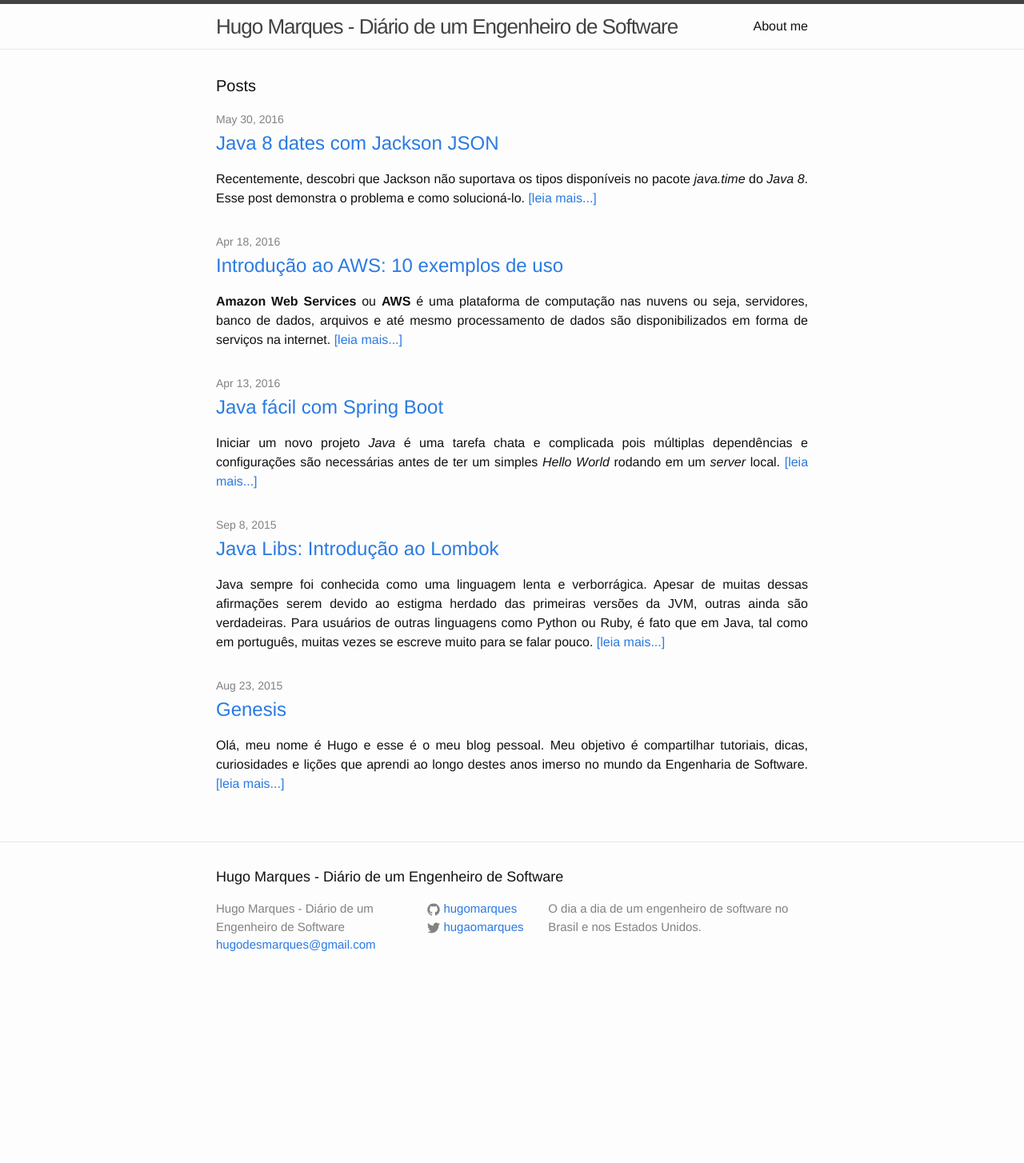
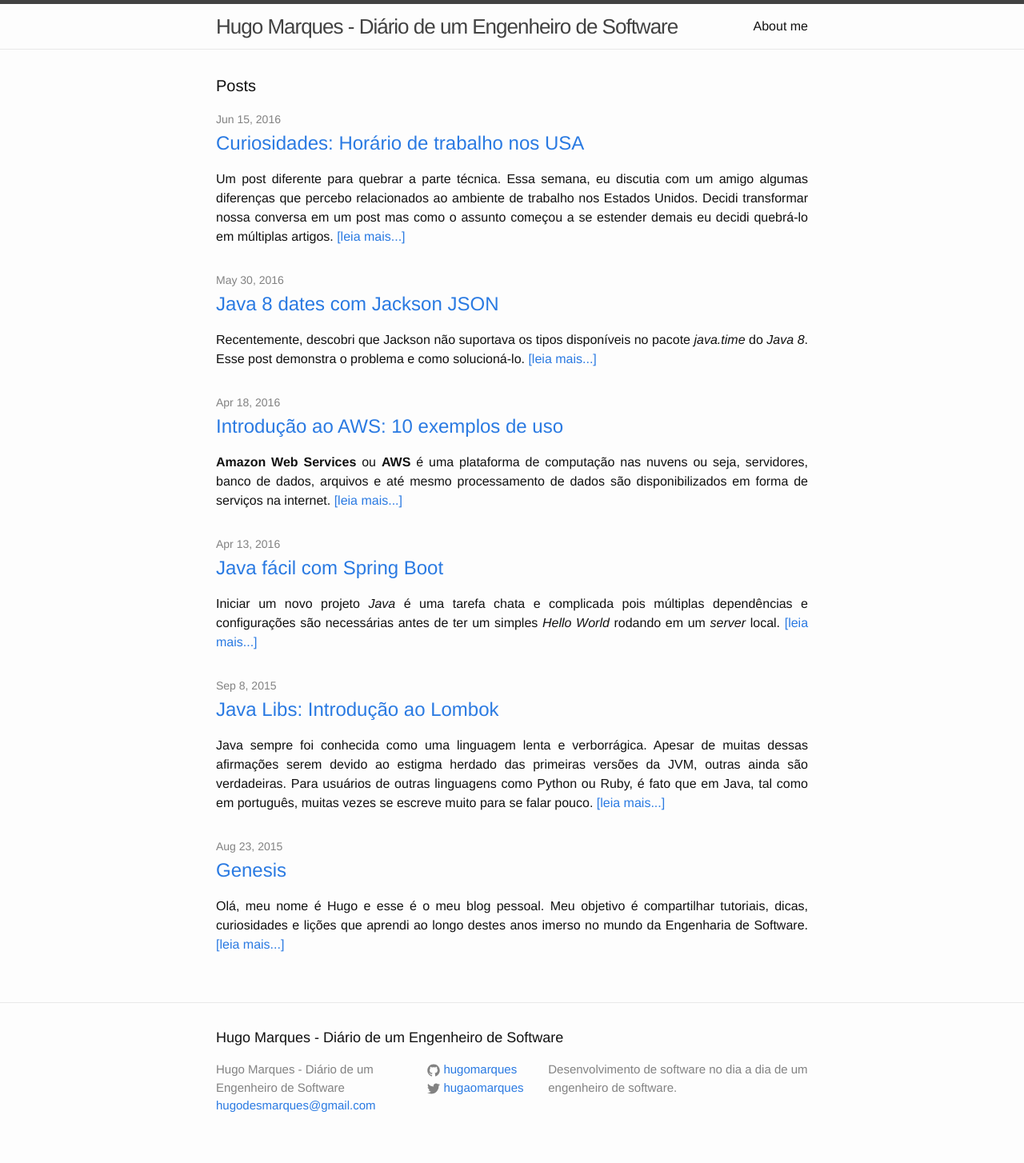
Before and after one commit to hugomarques/hugodesmarques, a Jekyll site: the page built from index.html, in a window 1280 px wide. Shown: the whole page at 80% size. Built offline with Jekyll 4.4.1, drawn with Linux system fonts in a browser that asks for light colours; comment, search, counter and statistics services are not loaded; before the commit the page ends 1253 px from its top, so only the background shows below that; some of the changed lines change nothing that is shown.

Commit message:
New post ideas

```diff
--- a/_config.yml
+++ b/_config.yml
@@ -2,7 +2,7 @@
 title: Hugo Marques - Diário de um Engenheiro de Software
 email: hugodesmarques@gmail.com
 description: > # this means to ignore newlines until "baseurl:"
-  O dia a dia de um engenheiro de software no Brasil e nos Estados Unidos.
+  Desenvolvimento de software no dia a dia de um engenheiro de software.
 baseurl: "" # the subpath of your site, e.g. /blog/
 url: "http://hugodesmarques.com" # the base hostname & protocol for your site
 twitter_username: hugaomarques
--- /dev/null
+++ b/_posts/br/2016-06-15-Curiosidades-horario-trabalho.markdown
@@ -0,0 +1,52 @@
+---
+layout: post
+title:  "Curiosidades: Horário de trabalho nos USA"
+date:   2016-06-15
+categories: soft_skills curiosidades
+tags: soft_skills work environment
+comments: true
+---
+
+Um post diferente para quebrar a parte técnica. Essa semana, eu discutia com um amigo
+algumas diferenças que percebo relacionados ao ambiente de trabalho nos Estados Unidos.
+Decidi transformar nossa conversa em um post mas como o assunto começou a se estender
+demais eu decidi quebrá-lo em múltiplas artigos.
+
+
+Importante frisar que minha visão é limitada a área de desenvolvimento de software,
+especificamente em Seattle e região. De toda forma, espero ajudar tanto os
+desenvolvedores que ainda estão decidindo se querem vir quanto aqueles que já estão
+de malas prontas.
+
+## Carga horária
+
+Primeira coisa que percebi é que embora trabalhem bastante as pessoas aqui não
+são "viciadas em trabalho" como se prega no Brasil. Na verdade, não notei diferenças
+significativas entre a carga de trabalho aqui, incluindo horário normal, horas extras
+e finais de semana quando se compara com o mercado de TI no Brasil.
+
+O horário normalmente são 40h semanais e nas empresas que eu tenho contato não existe
+o controle de ponto. Algumas semanas você irá trabalhar mais de 40h, como há semanas
+em que o contrário também é válido. A empresa te paga para produzir resultados e
+entregar projetos, não para cumprir horário.
+
+No dia a dia, normalmente nós contamos 8 horas corridas. Por exemplo, se eu
+chegar no escritório as 9:00 normalmente irei sair as 17:00. Não existe lei te obrigando
+a tirar 1 ou 2 horas de almoço, então cada pessoa tira o tempo que precisa. Algumas pessoas
+não tiram tempo nenhum e almoçam na própria mesa, outras almoçam enquanto assistem um
+"tech talk" e outras almoçam com os amigos. O tempo varia, mas no geral dura algo em torno
+de 1 hora de almoço.
+
+Nas sexta-feiras é comum as pessoas irem mais cedo para casa, especialmente no verão
+onde todo mundo quer aproveitar o sol e o calor da estação. Uma vez perguntei a um
+amigo americano por que eles saiam mais cedo na sexta-feira e a resposta dele
+foi que eles trabalham um pouco a mais de segunda à quinta para compensar isso.
+
+## Próximos posts
+
+A realidade é que o universo de trabalho nos Estados Unidos varia muito de empresa para
+empresa. Muitas vezes até de time para time dentro da própria empresa já que não
+existe uma legislação tão rigorosa (e chata) como a brasileira.
+
+Nos próximos posts pretendo tocar em outros aspectos do trabalho como férias e feriados,
+benefícios e salário além de diferenças culturais no dia a dia do escritório.
```
Also changed, not shown: 1 other file.
